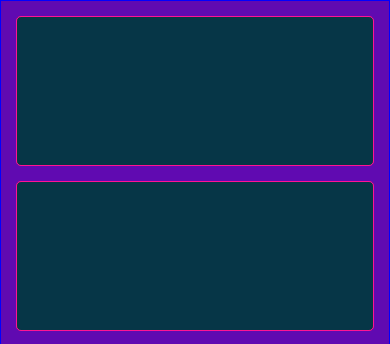
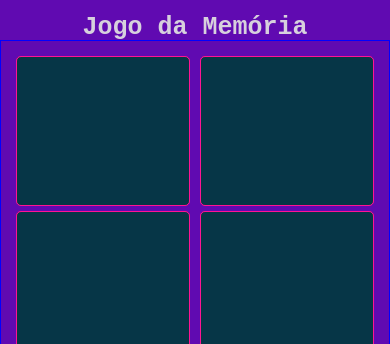
Before and after one commit to Julio-Freitas/game-memory, a plain HTML site: page index.html in a window 390 px wide. Shown: the top 344 px of the page. Drawn offline with Linux system fonts and the light colour scheme.

Commit message:
feat: adjusment view of cards

```diff
--- a/css/style.css
+++ b/css/style.css
@@ -1,5 +1,15 @@
 body {
   display: flex;
+  flex-direction: column;
+}
+h1 {
+  font-family: monospace;
+  color: #d7d0dd;
+  font-weight: bold;
+  text-align: center;
+  width: 100%;
+  font-size: 25px;
+  padding: 15px 0 0;
 }
 
 img,
@@ -115,7 +125,6 @@ img,
   position: absolute;
   left: 0;
   background-color: #599ab291;
-
   width: 0;
   height: 0;
   display: flex;
@@ -124,8 +133,8 @@ img,
   justify-content: center;
   gap: 20px;
   border-radius: 5px;
-  visibility: hidden;
-  opacity: 0;
+  /* visibility: hidden;
+  opacity: 0; */
   transition: ease-in-out 0.5s;
   background-image: url("../img/gif/bg.gif");
   background-size: cover;
@@ -137,6 +146,7 @@ img,
   font-family: monospace;
   color: #d7d0dd;
   font-weight: bold;
+  text-align: center;
 }
 
 @media screen and (max-width: 650px) {
@@ -159,10 +169,11 @@ img,
 @media screen and (max-width: 450px) {
   .memory-game {
     padding: 15px;
+    gap: 5px;
   }
 
   .memory-card {
-    width: 100%;
+    width: calc(100% / 2 - 5px);
     height: 150px;
   }
 }
--- a/index.html
+++ b/index.html
@@ -11,7 +11,9 @@
 </head>
 
 <body>
+    <h1>Jogo da Memória</h1>
     <section class="memory-game">
+
         <div class="memory-card" data-name="angular">
             <img src="img/svg/angular.svg" alt="who is it? " class="front-face">
             <div class="back-face"></div>
@@ -62,8 +64,9 @@
             <div class="back-face"></div>
         </div>
 
-        <div class="result"></div>
+
     </section>
+    <div class="result"></div>
     <script src="./script/main.js"></script>
 </body>
 
--- a/script/main.js
+++ b/script/main.js
@@ -83,11 +83,12 @@ function _fineshedTheGame(value) {
 }
 
 function _resultViewGameFineshed() {
+  window.scrollTo(0, 1);
   resultSceen.style.visibility = "visible";
   resultSceen.style.opacity = 1;
 
   resultSceen.style.width = "100%";
-  resultSceen.style.height = "calc(100% - 15px / 3)";
+  resultSceen.style.height = "calc(100vh - 15px / 3)";
 
   const text = document.createElement("p");
   const button = document.createElement("button");
```
